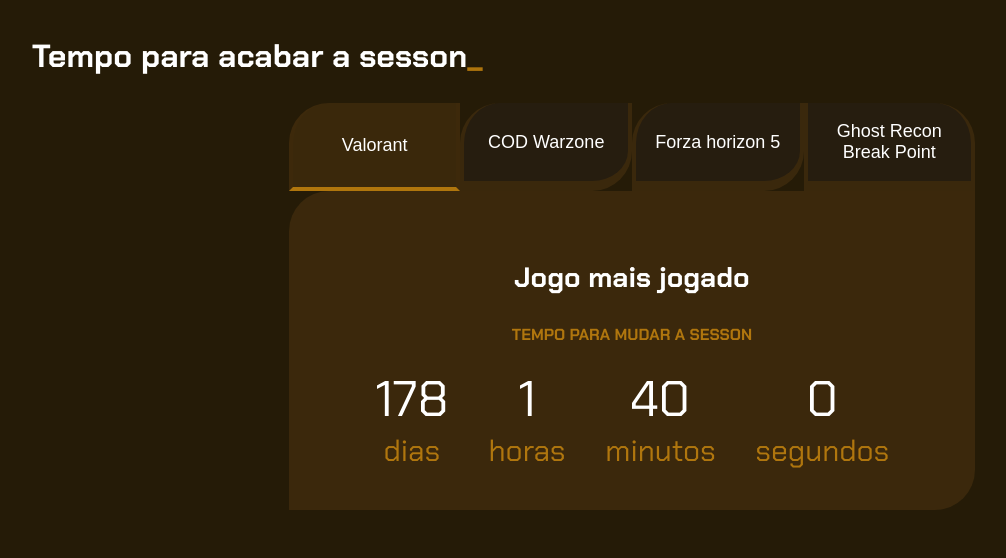
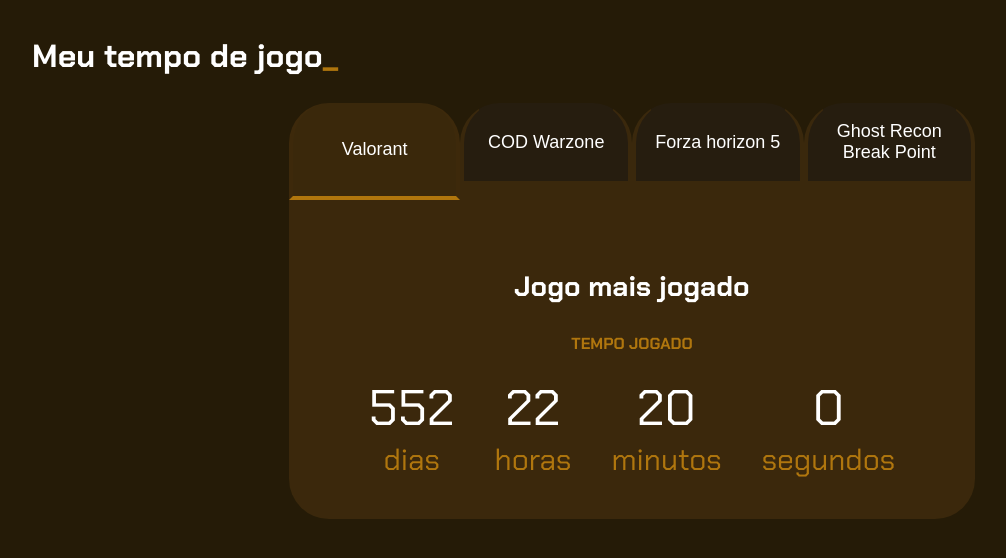
Before and after one commit to Jeanramosdesouzaestudante/Escola, a plain HTML site: page index.html in a window 1280 px wide. Shown: the whole page, without its empty margins (8-1014 px from the left). Drawn offline with Linux system fonts and the light colour scheme.

Commit message:
Curso do alura modifico do meu jeito

```diff
--- a/index.html
+++ b/index.html
@@ -8,7 +8,7 @@
 </head>
 <body>
     <section class="conteudo-principal">
-        <h2 class="titulo-principal">Tempo para acabar a sesson<span>_</span></h2>
+        <h2 class="titulo-principal">Meu tempo de jogo<span>_</span></h2>
         <div class="conteudo">
             <div class="botoes">
                 <button class="botao ativo">Valorant</button>
@@ -19,7 +19,7 @@
             <div class="abas-textos">
                 <div class="aba-conteudo ativo">
                     <h3 class="aba-conteudo-titulo-principal">Jogo mais jogado</h3>
-                    <h4 class="aba-conteudo-titulo-secundario">Tempo para mudar a sesson</h4>
+                    <h4 class="aba-conteudo-titulo-secundario">Tempo jogado</h4>
                     <div class="contador">
                         <div class="contador-digito">
                             <p class="contador-digito-numero" id="dias0">7</p>
@@ -41,7 +41,7 @@
                 </div>
                 <div class="aba-conteudo">
                     <h3 class="aba-conteudo-titulo-principal">Jogo mais estressante</h3>
-                    <h4 class="aba-conteudo-titulo-secundario">Tempo para eu perder a paciencia com esse jogo</h4>
+                    <h4 class="aba-conteudo-titulo-secundario">Tempo jogado</h4>
                     <div class="contador">
                         <div class="contador-digito">
                             <p class="contador-digito-numero" id="dias1">7</p>
@@ -63,7 +63,7 @@
                 </div>
                 <div class="aba-conteudo">
                     <h3 class="aba-conteudo-titulo-principal">Jogo mais divertido</h3>
-                    <h4 class="aba-conteudo-titulo-secundario"> Tempo para sair novo pacote de carro</h4>
+                    <h4 class="aba-conteudo-titulo-secundario"> Tempo jogado</h4>
                     <div class="contador">
                         <div class="contador-digito">
                             <p class="contador-digito-numero" id="dias2">7</p>
@@ -86,7 +86,7 @@
 
                 <div class="aba-conteudo">
                     <h3 class="aba-conteudo-titulo-principal">Jogo mais realista</h3>
-                    <h4 class="aba-conteudo-titulo-secundario"> tempo para abrir ele de novo pra jogar </h4>
+                    <h4 class="aba-conteudo-titulo-secundario"> Tempo jogado</h4>
                     <div class="contador">
                         <div class="contador-digito">
                             <p class="contador-digito-numero" id="dias3">7</p>
--- a/main.js
+++ b/main.js
@@ -15,10 +15,10 @@
 }
 
 const contadores = document.querySelectorAll(".contador");
-const tempoObjetivo1 = new Date("2024-10-05T00:00:00");
-const tempoObjetivo2 = new Date("2024-04-16T00:00:00");
-const tempoObjetivo3 = new Date("2024-10-05T00:00:00");
-const tempoObjetivo4 = new Date("2024-04-09T22:00:00");
+const tempoObjetivo1 = new Date("2022-10-05T00:00:00");
+const tempoObjetivo2 = new Date("2024-04-06T00:00:00");
+const tempoObjetivo3 = new Date("2023-01-05T00:00:00");
+const tempoObjetivo4 = new Date("2023-01-18T00:00:00");
 
 const tempos = [ tempoObjetivo1,tempoObjetivo2,tempoObjetivo3,tempoObjetivo4]
 
@@ -26,11 +26,11 @@
 
 function calculaTempo(tempoObjetivo){
     let tempoAtual = new Date();
-    let tempoFinal = tempoObjetivo - tempoAtual;
+    let tempoFinal =  tempoAtual - tempoObjetivo;
     let segundos = Math.floor(tempoFinal/1000);
     let minutos = Math.floor(segundos/60);
     let horas = Math.floor(minutos/60);
-    let dias = Math.floor(horas/24)
+    let dias = Math.floor(horas/24);
 
     segundos %= 60;
     minutos %= 60;
--- a/style.css
+++ b/style.css
@@ -42,10 +42,10 @@
     font-size: 18px;
     align-items: center;
     width: 100%;
-    border-bottom: 10px solid var(--botao-ativo);
+    border-bottom: 19px solid var(--botao-ativo);
     border-left : 4px solid var(--botao-ativo);
     border-right: 4px solid var(--botao-ativo);
-    border-radius: 40px 0px 40px 0px  ;
+    border-radius: 40px 40px 0 0 ;
     border-top:none;
 }
 
@@ -65,7 +65,7 @@
 
 .abas-textos{
     background-color: var(--texto-fundo);
-    border-radius: 40px 0px 40px 0px;
+    border-radius: 0px 0px 40px 40px;
     padding: 40px;
 }
 .aba-conteudo.ativo{
@@ -112,10 +112,10 @@
      display: flex;
    }
     .botoes :first-child{
-     border-radius: 40px 0 0 0;
+     border-radius: 40px 40px 0px 0px;
    }
     .botoes :last-child{
-      border-radius: 0 40px 0 0 ;
+      border-radius: 40px 40px 0 0 ;
    }
 
 }
```
